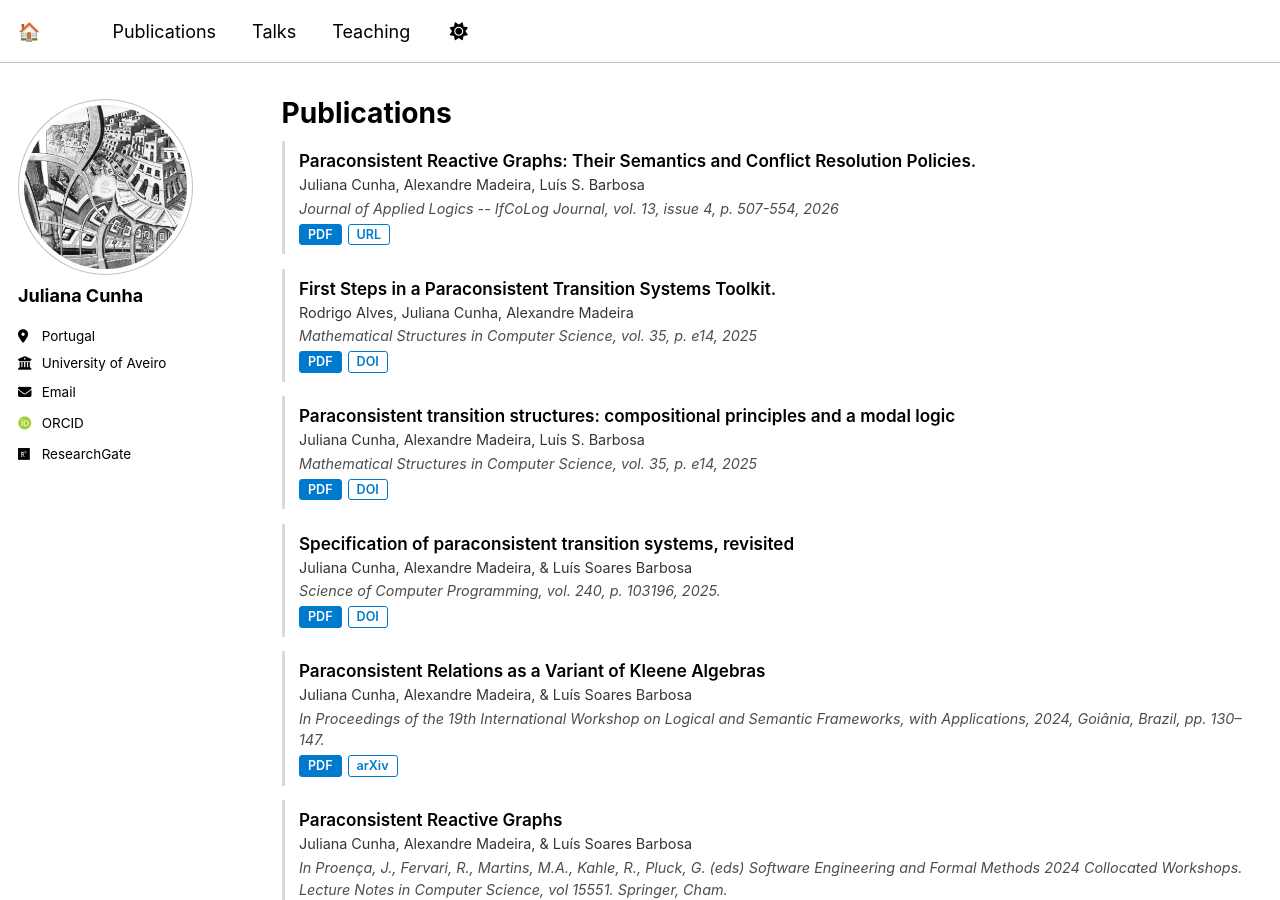
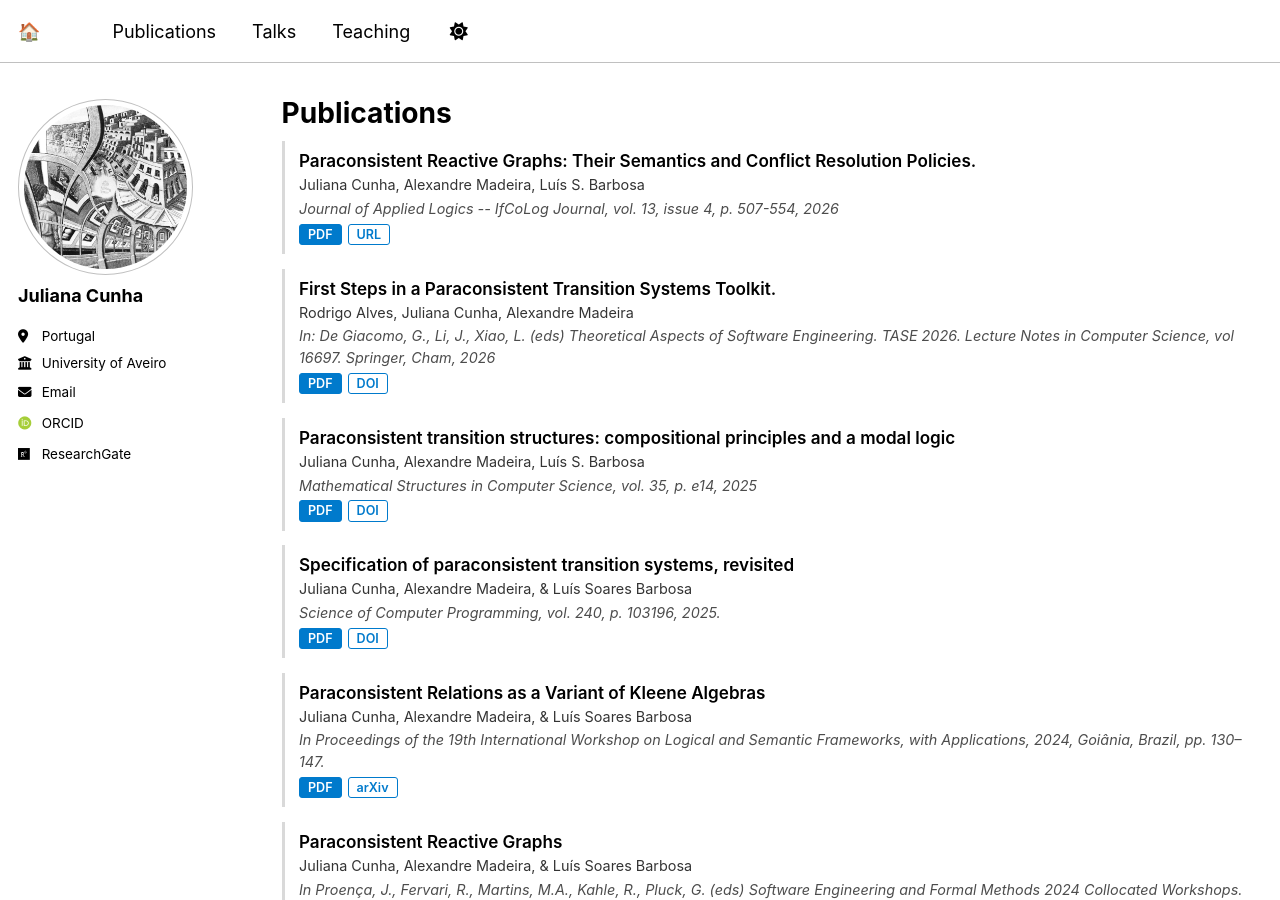
Before and after one commit to juliana-cunha/juliana-cunha.github.io, a Jekyll site: the page built from _pages/research.md, in a window 1280 px wide and 900 px high. Built offline with Jekyll 4.4.1, drawn with Linux system fonts in a browser that asks for light colours; some web fonts are replaced; a script that is not in the unit is left out.

Commit message:
Update research.md

```diff
--- a/_pages/research.md
+++ b/_pages/research.md
@@ -79,10 +79,10 @@ author_profile: true
 <div class="pub-container">
   <span class="pub-title">First Steps in a Paraconsistent Transition Systems Toolkit.</span>
   <div class="pub-authors">Rodrigo Alves, Juliana Cunha, Alexandre Madeira</div>
-  <span class="pub-venue">Mathematical Structures in Computer Science, vol. 35, p. e14, 2025</span>
+  <span class="pub-venue">In: De Giacomo, G., Li, J., Xiao, L. (eds) Theoretical Aspects of Software Engineering. TASE 2026. Lecture Notes in Computer Science, vol 16697. Springer, Cham, 2026</span>
   <div class="pub-links">
     <a href="https://juliana-cunha.github.io/files/papers/TASE26.pdf" class="btn-pub btn-pdf">PDF</a>
-    <a href="https://doi.org/10.1017/S0960129525100170" class="btn-pub btn-doi" target="_blank">DOI</a>
+    <a href="https://link.springer.com/chapter/10.1007/978-3-032-30693-7_24" class="btn-pub btn-doi" target="_blank">DOI</a>
   </div>
 </div>
 
```
